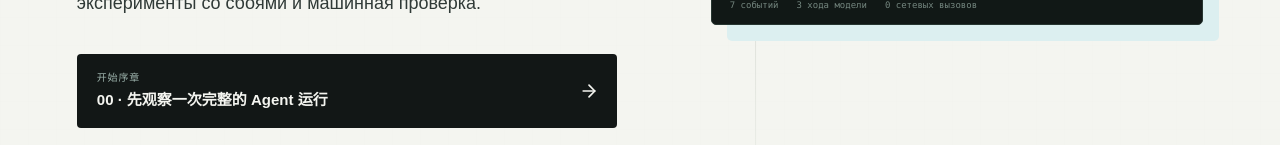
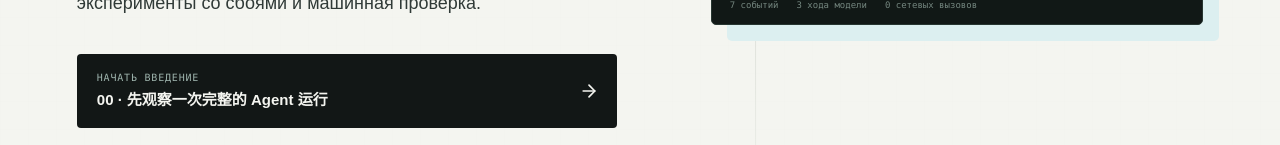
Before and after one commit to Raimiz/pi-textbook-ru, a Next.js app: page / in a window 1280 px wide. Shown: the part 655-800 px from the top of the page. Built offline with nearby package versions, Linux system fonts and the light colour scheme.

Commit message:
feat: add Russian landing page

```diff
--- a/components/continue-learning.tsx
+++ b/components/continue-learning.tsx
@@ -14,12 +14,12 @@ export function ContinueLearning({
   const last = chapters.find((chapter) => chapter.slug === lastVisited);
   const nextIncomplete = chapters.find((chapter) => !completed.has(chapter.id));
   const target = last ?? nextIncomplete ?? chapters[0];
-  const label = last ? "继续上次阅读" : completed.size ? "继续下一章" : "开始序章";
+  const label = last ? "Продолжить чтение" : completed.size ? "Перейти к следующей главе" : "Начать введение";
 
   return (
     <Link className="primary-action" href={`/learn/${target.slug}`}>
       <span>
-        <small>{hydrated ? label : "开始学习"}</small>
+        <small>{hydrated ? label : "Начать обучение"}</small>
         <strong>
           {target.id} · {target.title}
         </strong>
```
